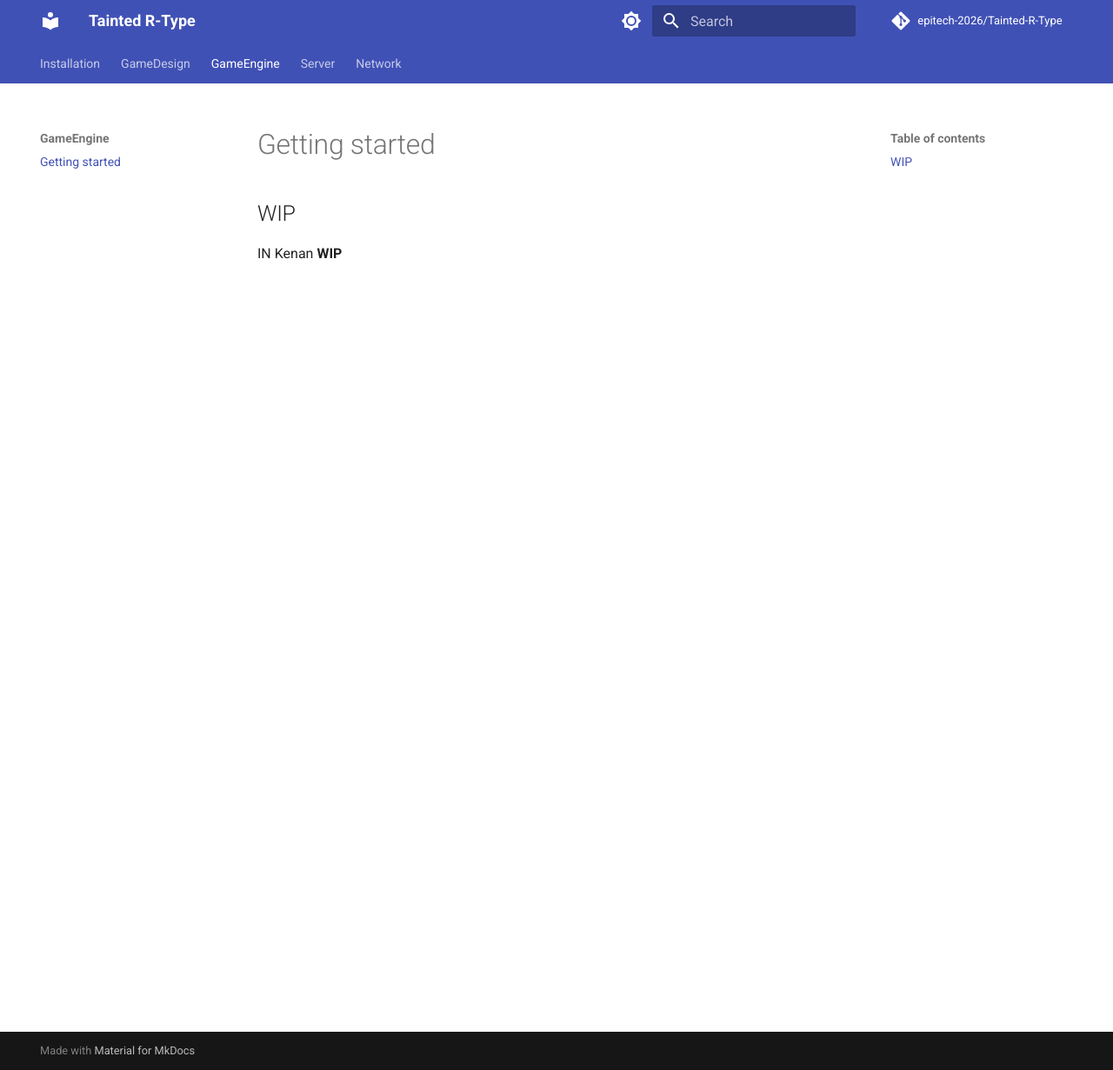
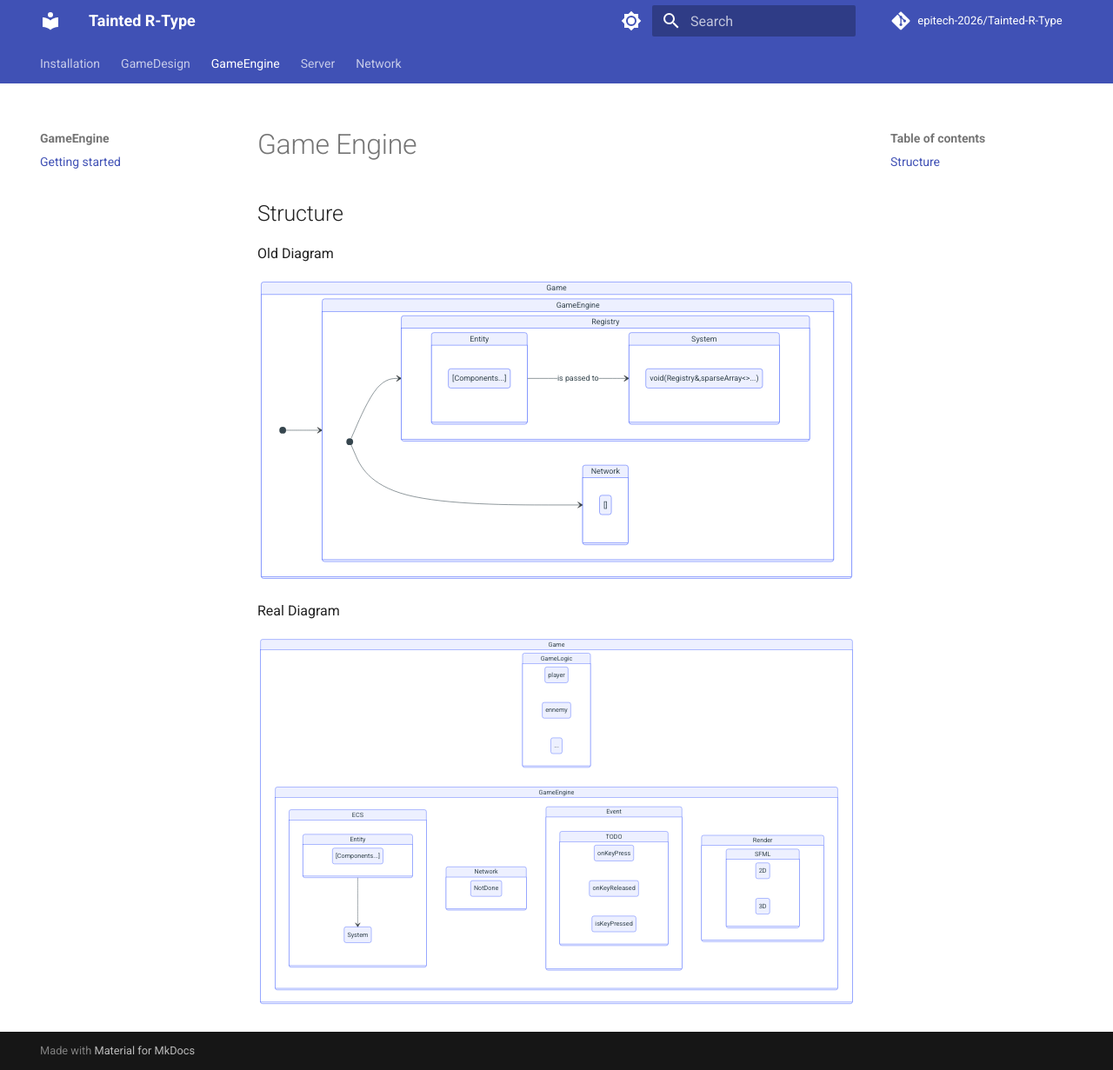
Before and after one commit to lennydelgado/AREA-Doc, an MkDocs documentation site: the page built from docs/GameEngine/gameEngine.md, in a window 1280 px wide and 1231 px high. Shown: the whole window at 87% size. Built offline with MkDocs 1.6.1 and Material for MkDocs 9.7.7, drawn with Linux system fonts in a browser that asks for light colours; comment, search, counter and statistics services are not loaded; part of the change alters nothing that is shown.

Commit message:
Automated push: 2023-10-03 13:38:55 modification to doc website

````diff
--- a/docs/GameEngine/gameEngine.md
+++ b/docs/GameEngine/gameEngine.md
@@ -1,5 +1,77 @@
-# Getting started
+<!-- Game Engine Documentation -->
 
-## WIP
+# Game Engine
 
-IN Kenan **WIP**
+## Structure
+
+Old Diagram
+``` mermaid
+stateDiagram-v2
+    direction LR
+    state Game {
+        direction LR
+        [*] --> GameEngine
+        state GameEngine {
+            direction LR
+            [*] --> Registry
+            [*] --> Network
+            state Registry {
+                direction LR
+                Entity --> System: is passed to
+                state Entity {
+                    [Components...]
+                }
+                state System {
+                    void(Registry&,sparseArray<>...)
+                }
+            }
+
+            state Network {
+                []
+            }
+        }
+    }
+```
+
+Real Diagram
+``` mermaid
+stateDiagram-v2
+    state Game {
+        direction LR
+        state GameLogic {
+            direction LR
+            player
+            ennemy
+            ...
+        }
+        state GameEngine {
+            state ECS {
+                state Entity {
+                    direction LR
+                    [Components...]
+                }
+                Entity --> System
+            }
+            state Network {
+                direction LR
+                NotDone
+            }
+            state Event {
+                state TODO {
+                    direction LR
+                    onKeyPress
+                    onKeyReleased
+                    isKeyPressed
+                }
+            }
+            state Render {
+                direction LR
+                state SFML {
+                    direction LR
+                    2D
+                    3D
+                }
+            }
+        }
+    }
+```
````
